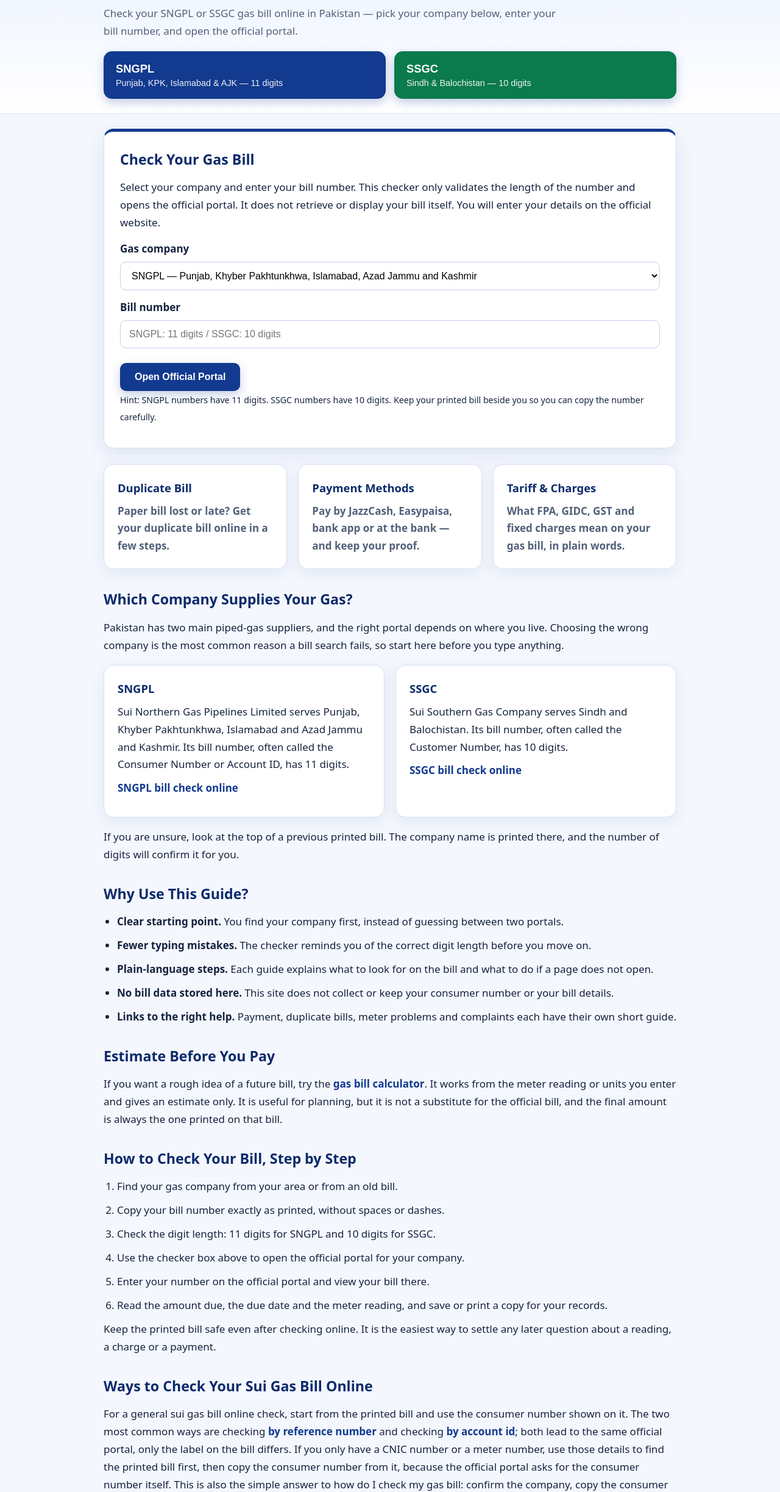
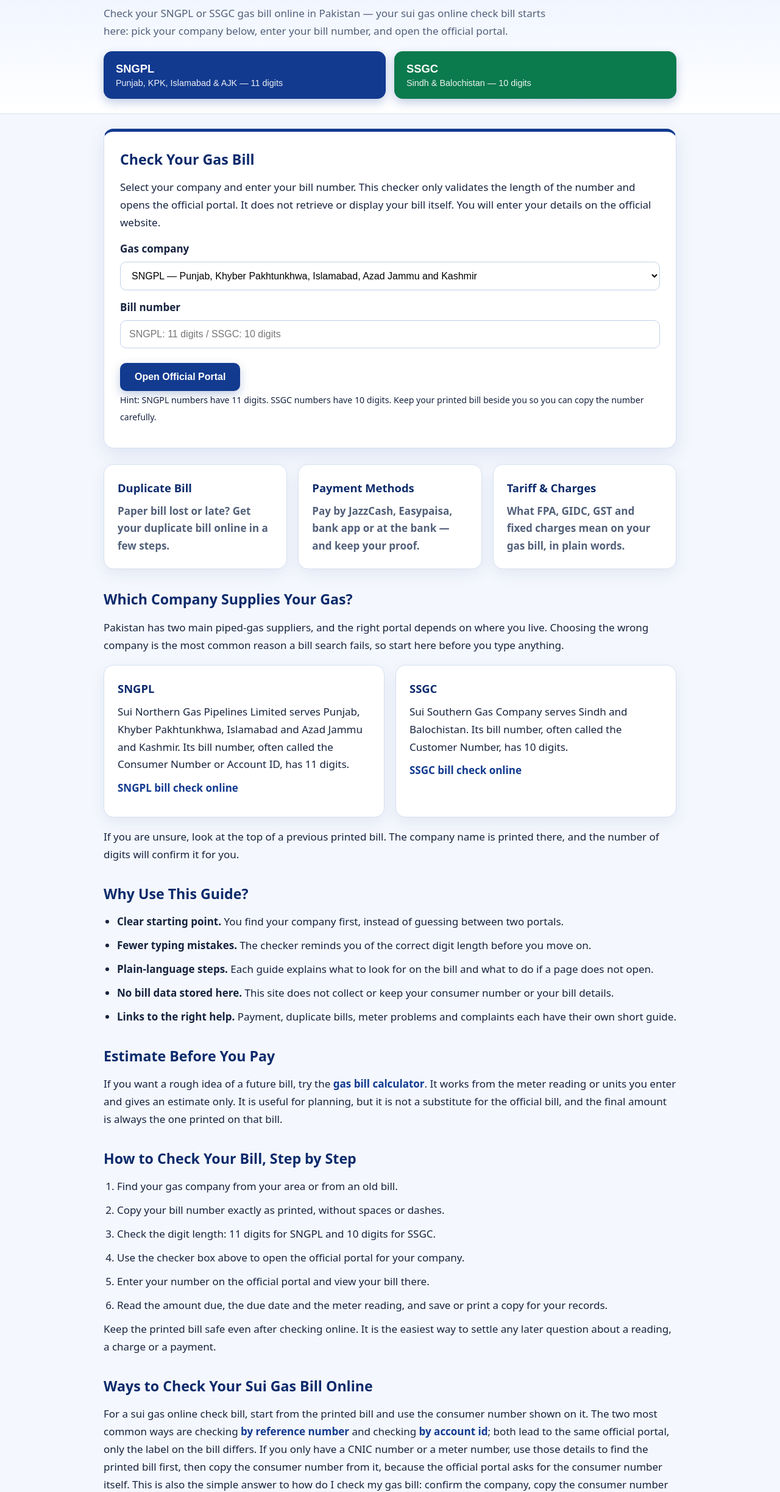
Before and after one commit to Muqaddas-Sheikh/gas-bill-check, a plain HTML site: page index.html in a window 1280 px wide. Shown: the part 199-2645 px from the top of the page at 61% size. Drawn offline with Linux system fonts and the light colour scheme.

Commit message:
Homepage: add keyword 'sui gas online check bill' (12K/mo Pakistan, Niche Hunter) to hero, meta and ways section

```diff
--- a/index.html
+++ b/index.html
@@ -1,16 +1,16 @@
 <!DOCTYPE html><html lang="en"><head><meta charset="UTF-8">
 <meta name="viewport" content="width=device-width, initial-scale=1.0">
 <title>Gas Bill Check Online — Easy Guide for SNGPL and SSGC Bills in Pakistan</title>
-<meta name="description" content="Gas bill check online made simple: find your company, check your number length, and open the official SNGPL or SSGC portal with this independent guide.">
+<meta name="description" content="Gas bill check online made simple — your sui gas online check bill in a few steps: find your company, check your number length, and open the official SNGPL or SSGC portal with this independent guide.">
 <link rel="canonical" href="https://muqaddas-sheikh.github.io/gas-bill-check/index.html">
 <meta property="og:title" content="Gas Bill Check Online — Easy Guide for SNGPL and SSGC Bills in Pakistan">
-<meta property="og:description" content="Gas bill check online made simple: find your company, check your number length, and open the official SNGPL or SSGC portal with this independent guide.">
+<meta property="og:description" content="Gas bill check online made simple — your sui gas online check bill in a few steps: find your company, check your number length, and open the official SNGPL or SSGC portal with this independent guide.">
 <meta property="og:type" content="website">
 <meta name="robots" content="index, follow">
 <link rel="stylesheet" href="styles.css"></head><body>
 <header class="site-header"><div class="wrap"><a class="logo" href="index.html">Gas<span>Bill</span>Check</a><button class="menu-toggle" aria-expanded="false" aria-controls="main-nav" aria-label="Open menu">&#9776;</button><nav class="nav" id="main-nav"><a href="index.html">Home</a><a href="calculator.html">Calculator</a><a href="sngpl-bill.html">SNGPL Bill</a><a href="ssgc-bill.html">SSGC Bill</a><a href="guides.html">Guides</a></nav></div></header>
 <div class="lang-bar"><div class="wrap"><span class="lang-label">Read in Urdu / اردو میں پڑھیں:</span><div id="google_translate_element"></div></div></div>
-<div class="hero"><div class="wrap"><h1>Gas Bill Check Online</h1><p>Check your SNGPL or SSGC gas bill online in Pakistan — pick your company below, enter your bill number, and open the official portal.</p><div class="company-buttons"><button type="button" class="company-btn sngpl" data-company="sngpl">SNGPL<span>Punjab, KPK, Islamabad &amp; AJK — 11 digits</span></button><button type="button" class="company-btn ssgc" data-company="ssgc">SSGC<span>Sindh &amp; Balochistan — 10 digits</span></button></div></div></div>
+<div class="hero"><div class="wrap"><h1>Gas Bill Check Online</h1><p>Check your SNGPL or SSGC gas bill online in Pakistan — your sui gas online check bill starts here: pick your company below, enter your bill number, and open the official portal.</p><div class="company-buttons"><button type="button" class="company-btn sngpl" data-company="sngpl">SNGPL<span>Punjab, KPK, Islamabad &amp; AJK — 11 digits</span></button><button type="button" class="company-btn ssgc" data-company="ssgc">SSGC<span>Sindh &amp; Balochistan — 10 digits</span></button></div></div></div>
 <main class="wrap">
 <section class="tool-box"><h2>Check Your Gas Bill</h2><p>Select your company and enter your bill number. This checker only validates the length of the number and opens the official portal. It does not retrieve or display your bill itself. You will enter your details on the official website.</p>
 <form id="checkerForm"><label for="company">Gas company</label><select id="company" name="company"><option value="sngpl">SNGPL — Punjab, Khyber Pakhtunkhwa, Islamabad, Azad Jammu and Kashmir</option><option value="ssgc">SSGC — Sindh, Balochistan</option></select>
@@ -55,7 +55,7 @@ document.querySelectorAll('.company-btn').forEach(function (b) {
 <section class="block"><h2>Why Use This Guide?</h2><ul><li><strong>Clear starting point.</strong> You find your company first, instead of guessing between two portals.</li><li><strong>Fewer typing mistakes.</strong> The checker reminds you of the correct digit length before you move on.</li><li><strong>Plain-language steps.</strong> Each guide explains what to look for on the bill and what to do if a page does not open.</li><li><strong>No bill data stored here.</strong> This site does not collect or keep your consumer number or your bill details.</li><li><strong>Links to the right help.</strong> Payment, duplicate bills, meter problems and complaints each have their own short guide.</li></ul></section>
 <section class="block"><h2>Estimate Before You Pay</h2><p>If you want a rough idea of a future bill, try the <a href="calculator.html">gas bill calculator</a>. It works from the meter reading or units you enter and gives an estimate only. It is useful for planning, but it is not a substitute for the official bill, and the final amount is always the one printed on that bill.</p></section>
 <section class="block"><h2>How to Check Your Bill, Step by Step</h2><ol><li>Find your gas company from your area or from an old bill.</li><li>Copy your bill number exactly as printed, without spaces or dashes.</li><li>Check the digit length: 11 digits for SNGPL and 10 digits for SSGC.</li><li>Use the checker box above to open the official portal for your company.</li><li>Enter your number on the official portal and view your bill there.</li><li>Read the amount due, the due date and the meter reading, and save or print a copy for your records.</li></ol><p>Keep the printed bill safe even after checking online. It is the easiest way to settle any later question about a reading, a charge or a payment.</p></section>
-<section class="block"><h2>Ways to Check Your Sui Gas Bill Online</h2><p>For a general sui gas bill online check, start from the printed bill and use the consumer number shown on it. The two most common ways are checking <a href="sui-gas-bill-by-reference-number.html">by reference number</a> and checking <a href="sui-gas-bill-by-account-id.html">by account id</a>; both lead to the same official portal, only the label on the bill differs. If you only have a CNIC number or a meter number, use those details to find the printed bill first, then copy the consumer number from it, because the official portal asks for the consumer number itself. This is also the simple answer to how do I check my gas bill: confirm the company, copy the consumer number exactly, and open the official portal from the checker above.</p></section>
+<section class="block"><h2>Ways to Check Your Sui Gas Bill Online</h2><p>For a sui gas online check bill, start from the printed bill and use the consumer number shown on it. The two most common ways are checking <a href="sui-gas-bill-by-reference-number.html">by reference number</a> and checking <a href="sui-gas-bill-by-account-id.html">by account id</a>; both lead to the same official portal, only the label on the bill differs. If you only have a CNIC number or a meter number, use those details to find the printed bill first, then copy the consumer number from it, because the official portal asks for the consumer number itself. This is also the simple answer to how do I check my gas bill: confirm the company, copy the consumer number exactly, and open the official portal from the checker above.</p></section>
 <section class="block"><h2>SNGPL vs SSGC at a Glance</h2><table><thead><tr><th>Company</th><th>Main Area</th><th>Bill Number</th><th>Flow</th></tr></thead><tbody><tr><td>SNGPL</td><td>Punjab, Khyber Pakhtunkhwa, Islamabad, Azad Jammu and Kashmir</td><td>11-digit Consumer Number / Account ID</td><td>Confirm company, check 11 digits, open SNGPL portal, enter number</td></tr><tr><td>SSGC</td><td>Sindh, Balochistan</td><td>10-digit Customer Number</td><td>Confirm company, check 10 digits, open SSGC portal, enter number</td></tr></tbody></table></section>
 <section class="block"><h2>If Your Bill Does Not Open</h2><p>Do not panic if the official page shows no result on the first try. Work through this short checklist before trying again:</p><ul><li>Confirm you selected the correct company for your area.</li><li>Count the digits again: 11 for SNGPL, 10 for SSGC.</li><li>Remove spaces, dashes and any extra characters from the number.</li><li>Check that you copied the number from the bill, not from a payment receipt or a different account.</li><li>Try a fresh browser tab, and check your internet connection.</li><li>If the portal itself seems down, wait a short while and try again later.</li><li>If the problem continues, contact your company through its official helpline 1199 or its official complaint channel.</li></ul></section>
 <section class="block"><h2>Important Information, Explained Simply</h2><p>Checking a bill is only the first step. These guides explain the parts of the bill and the problems people meet most often:</p><ul><li><a href="protected-vs-non-protected-gas-consumers.html">Protected and non-protected consumers</a> — what the category on your bill means in plain words.</li><li><a href="gas-bill-high-in-summer.html">Why a bill can look high</a> — common reasons a bill rises, and what to check first.</li><li><a href="sui-gas-bill-payment-methods.html">Payment methods</a> — the usual ways to pay and how to keep proof of payment.</li><li><a href="sui-gas-complaint-online.html">Complaints and emergencies</a> — how to report a problem, and what to do first if you smell gas.</li><li><a href="sui-gas-new-connection-apply.html">New connection</a> — the basic steps for applying for a new piped-gas connection.</li><li><a href="sui-gas-bill-sms-email-alerts.html">Bill alerts</a> — how SMS and email alerts can help you avoid a missed due date.</li></ul><p>For the full list, visit the <a href="guides.html">guides index</a>, which also links to city guides and every tool on this site.</p></section>
```
